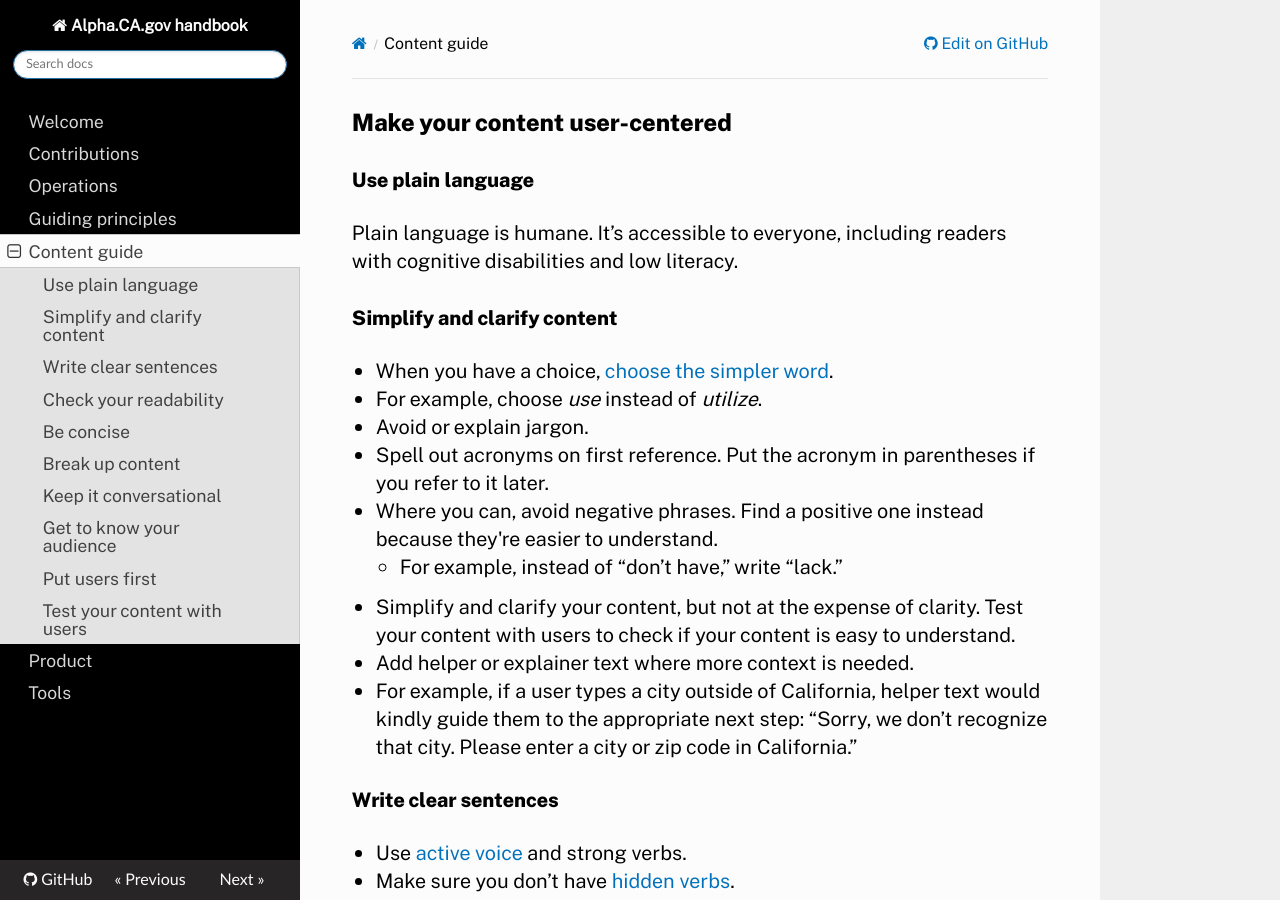
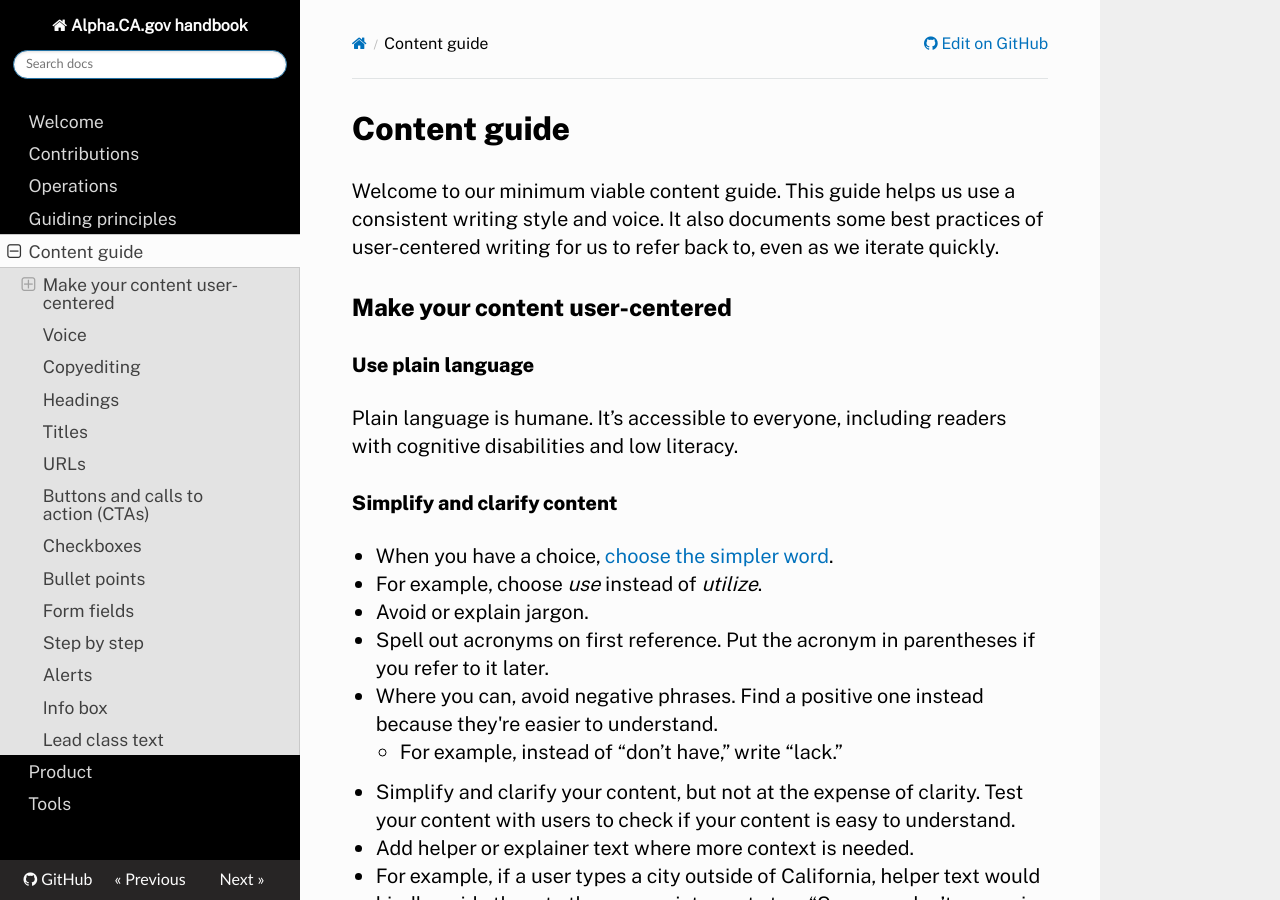
Before and after one commit to cagov/handbook-cadotgov, an MkDocs documentation site: the page built from docs/content.md, in a window 1280 px wide and 900 px high. Built offline with MkDocs 1.6.1, drawn with Linux system fonts in a browser that asks for light colours; nearby versions of some CDN libraries; old or Windows-style settings are respelled for this version of MkDocs.

Commit message:
Update content.md

```diff
--- a/docs/content.md
+++ b/docs/content.md
@@ -1,3 +1,7 @@
+# Content guide
+
+Welcome to our minimum viable content guide. This guide helps us use a consistent writing style and voice. It also documents some best practices of user-centered writing for us to refer back to, even as we iterate quickly.
+
 ## Make your content user-centered
 
 ### Use plain language
```
